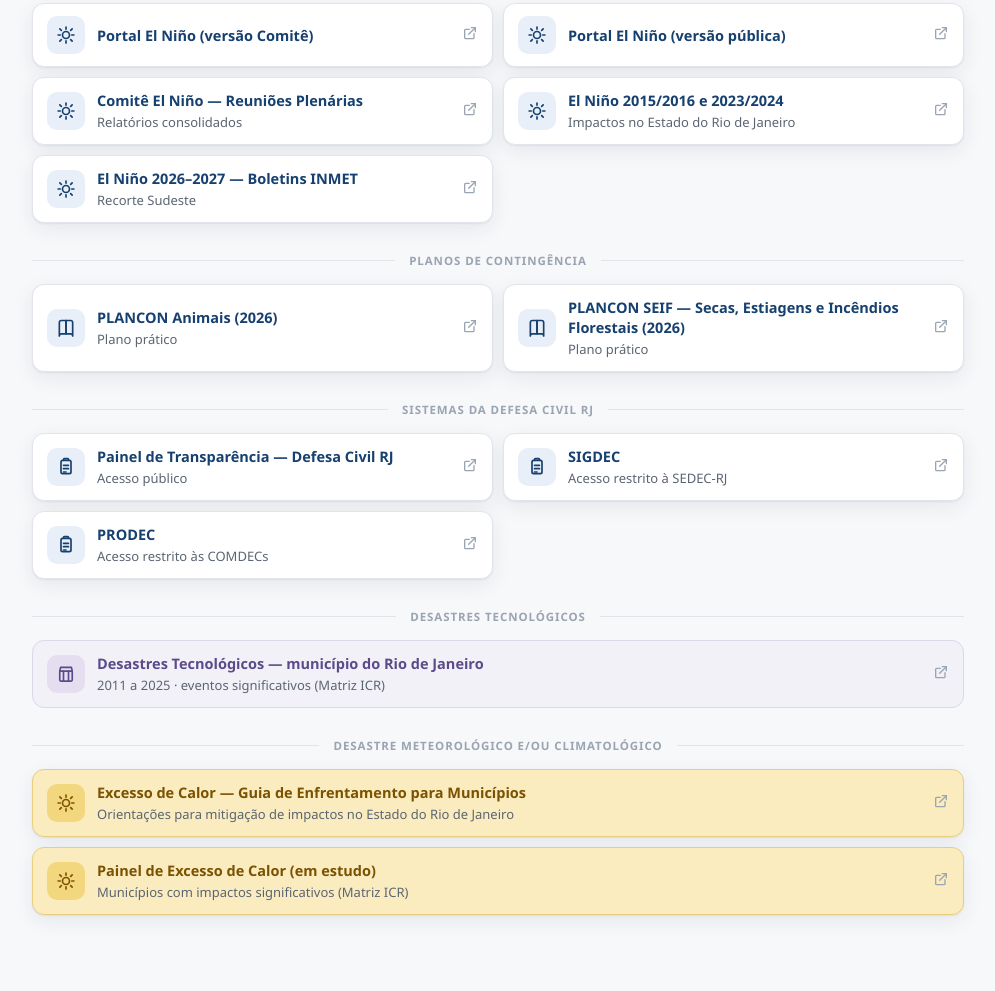
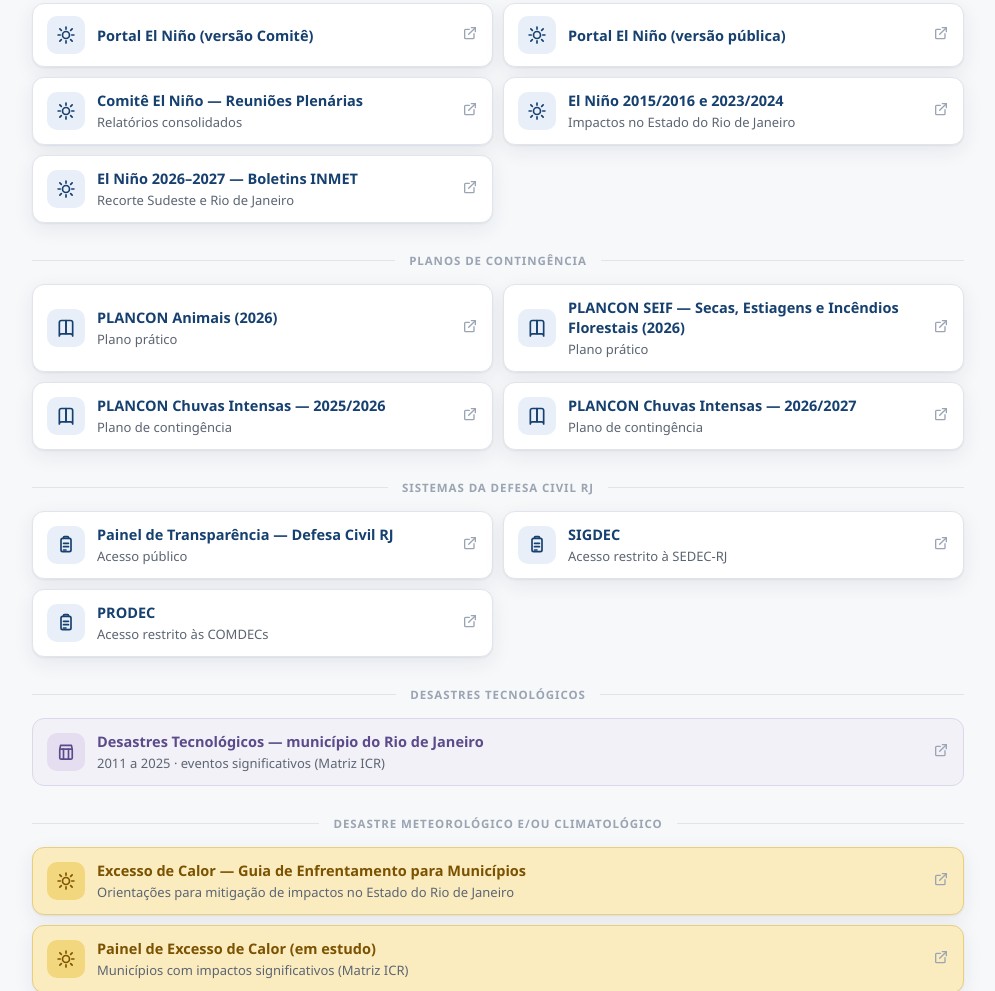
Before and after one commit to marceloabelheira-cmd/SEDECRJ_produtosONLINE, a plain HTML site: page index.html in a window 1280 px wide. Shown: the part 1046-2037 px from the top of the page, without its empty margins (142-1137 px from the left). Drawn offline with Linux system fonts and the light colour scheme.

Commit message:
Add files via upload

```diff
--- a/index.html
+++ b/index.html
@@ -1089,10 +1089,12 @@ const PRODUTOS = [
     ["Portal El Niño (versão pública)","", GH+"COMITE_ELNINO_PORTAL_versaopublica/"],
     ["Comitê El Niño — Reuniões Plenárias","Relatórios consolidados", GH+"COMITE_ELNINO_ReunioesPlenarias/"],
     ["El Niño 2015/2016 e 2023/2024","Impactos no Estado do Rio de Janeiro", GH+"comparativoELNINO_outroseventos/"],
-    ["El Niño 2026–2027 — Boletins INMET","Recorte Sudeste", GH+"ELNINO_relatorio_INMET/"]]},
+    ["El Niño 2026–2027 — Boletins INMET","Recorte Sudeste e Rio de Janeiro", GH+"ELNINO_relatorio_INMET/"]]},
   {g:"Planos de Contingência", icon:"book", itens:[
     ["PLANCON Animais (2026)","Plano prático", GH+"PLANCON_animais_PlanoPratico/"],
-    ["PLANCON SEIF — Secas, Estiagens e Incêndios Florestais (2026)","Este site", GH+"PLANCON_IF_2026/", true]]},
+    ["PLANCON SEIF — Secas, Estiagens e Incêndios Florestais (2026)","Plano prático", GH+"PLANCON_IF_2026/"],
+    ["PLANCON Chuvas Intensas — 2025/2026","Plano de contingência", GH+"PLANCON_CHUVAS_2025.2026/"],
+    ["PLANCON Chuvas Intensas — 2026/2027","Plano de contingência", GH+"PLANCON_CHUVAS_2026.2027/"]]},
   {g:"Sistemas da Defesa Civil RJ", icon:"clipboard", itens:[
     ["Painel de Transparência — Defesa Civil RJ","Acesso público", "https://app.defesacivil.rj.gov.br/sid/#/publico"],
     ["SIGDEC","Acesso restrito à SEDEC-RJ", "https://sigdec.defesacivil.rj.gov.br/"],
```
